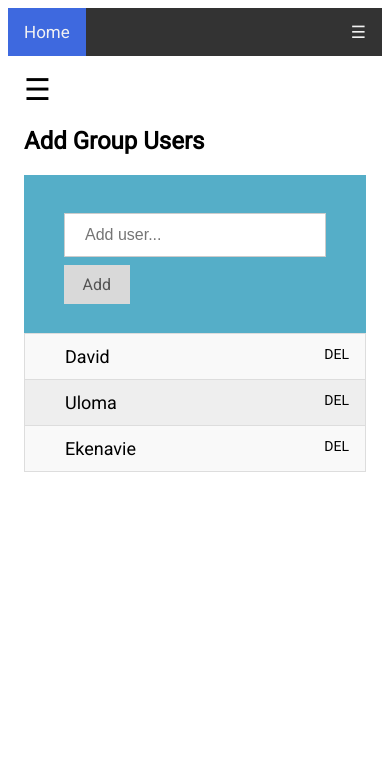
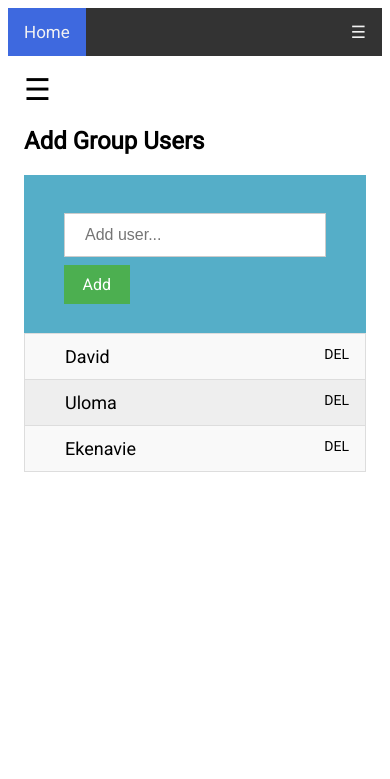
Before and after one commit to GerrardE/EPIC-Mail, a plain HTML site: page UI/addusers.html in a window 390 px wide. Shown: the top 779 px of the page. Drawn offline with Linux system fonts and the light colour scheme.

```diff
--- a/UI/css/styles.css
+++ b/UI/css/styles.css
@@ -349,9 +349,9 @@
 /* Style the "Add" button */
 .addBtn {
   padding: 10px;
-  width: 25%;
-  background: #d9d9d9;
-  color: #555;
+  min-width: 25%;
+  background: #4caf50;
+  color: #fff;
   float: left;
   text-align: center;
   font-size: 16px;
```
Also changed, not shown: UI/addusers.html (+0 -12 lines).
